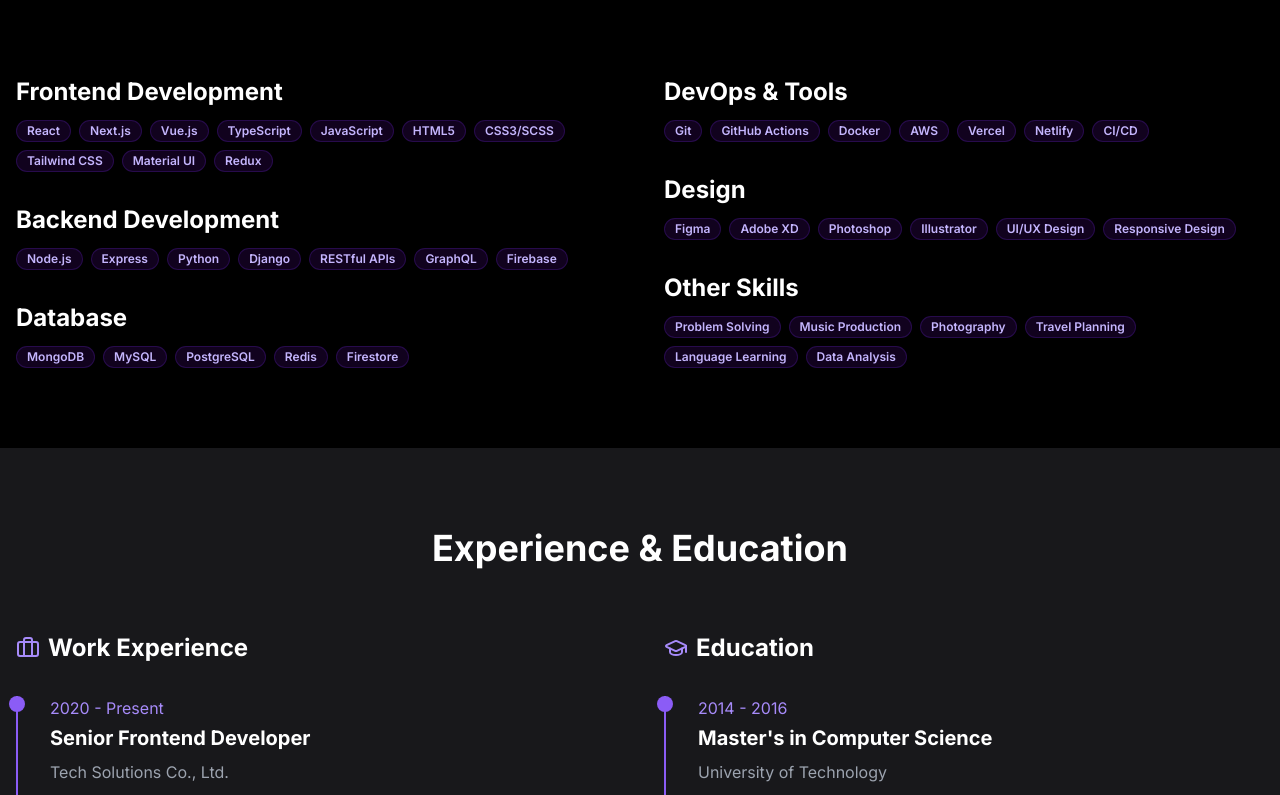
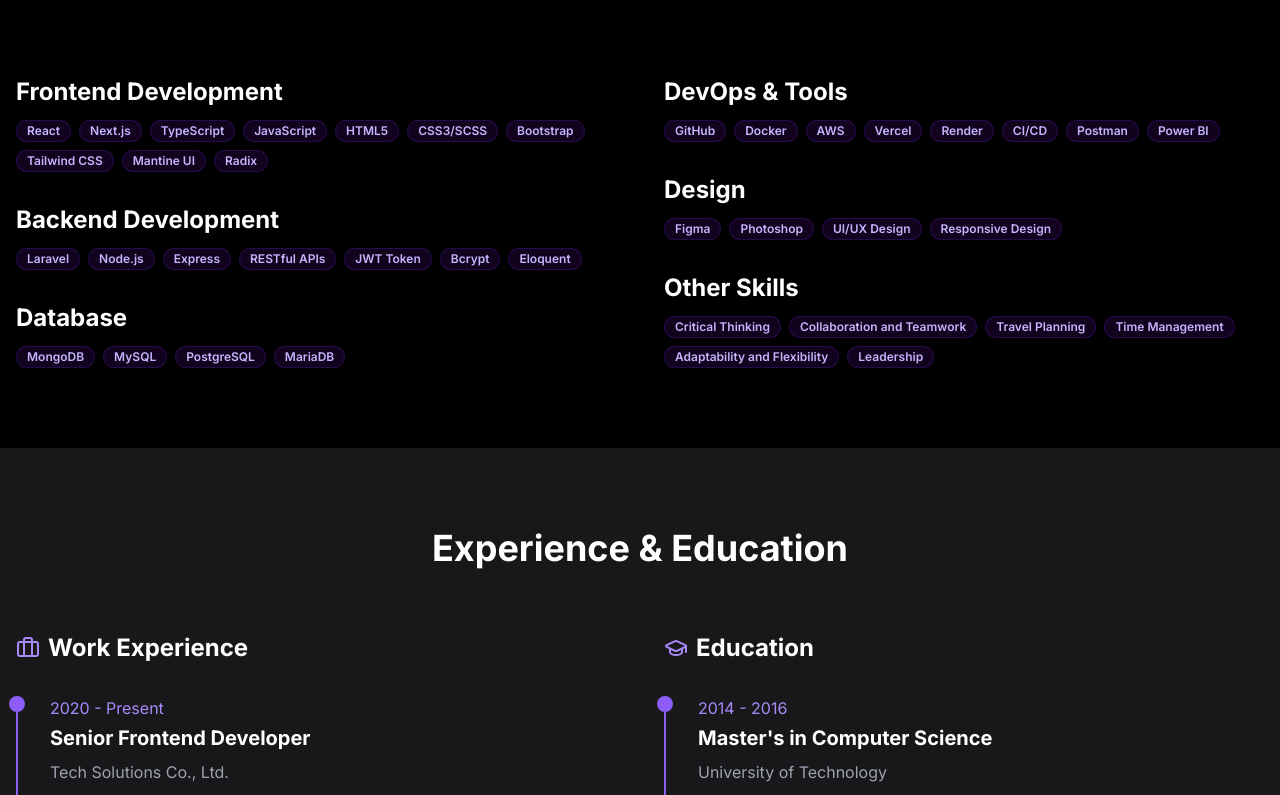
Before and after one commit to TinnTinnn/next-cv, a Next.js app in the folder next-cv/: page / in a window 1280 px wide. Shown: the part 1780-2575 px from the top of the page. Built offline with nearby package versions, Linux system fonts and the light colour scheme.

Commit message:
Edit badge

```diff
--- a/next-cv/app/page.tsx
+++ b/next-cv/app/page.tsx
@@ -295,9 +295,6 @@ export default function Home() {
                       Next.js
                     </Badge>
                     <Badge className="bg-purple-50 dark:bg-purple-950/30 text-purple-600 dark:text-purple-300 border border-purple-200 dark:border-purple-800/30 hover:bg-purple-100 dark:hover:bg-purple-900/40 transition-colors">
-                      Vue.js
-                    </Badge>
-                    <Badge className="bg-purple-50 dark:bg-purple-950/30 text-purple-600 dark:text-purple-300 border border-purple-200 dark:border-purple-800/30 hover:bg-purple-100 dark:hover:bg-purple-900/40 transition-colors">
                       TypeScript
                     </Badge>
                     <Badge className="bg-purple-50 dark:bg-purple-950/30 text-purple-600 dark:text-purple-300 border border-purple-200 dark:border-purple-800/30 hover:bg-purple-100 dark:hover:bg-purple-900/40 transition-colors">
@@ -310,13 +307,16 @@ export default function Home() {
                       CSS3/SCSS
                     </Badge>
                     <Badge className="bg-purple-50 dark:bg-purple-950/30 text-purple-600 dark:text-purple-300 border border-purple-200 dark:border-purple-800/30 hover:bg-purple-100 dark:hover:bg-purple-900/40 transition-colors">
+                      Bootstrap
+                    </Badge>
+                    <Badge className="bg-purple-50 dark:bg-purple-950/30 text-purple-600 dark:text-purple-300 border border-purple-200 dark:border-purple-800/30 hover:bg-purple-100 dark:hover:bg-purple-900/40 transition-colors">
                       Tailwind CSS
                     </Badge>
                     <Badge className="bg-purple-50 dark:bg-purple-950/30 text-purple-600 dark:text-purple-300 border border-purple-200 dark:border-purple-800/30 hover:bg-purple-100 dark:hover:bg-purple-900/40 transition-colors">
-                      Material UI
+                      Mantine UI
                     </Badge>
                     <Badge className="bg-purple-50 dark:bg-purple-950/30 text-purple-600 dark:text-purple-300 border border-purple-200 dark:border-purple-800/30 hover:bg-purple-100 dark:hover:bg-purple-900/40 transition-colors">
-                      Redux
+                      Radix
                     </Badge>
                   </div>
                 </div>
@@ -325,25 +325,25 @@ export default function Home() {
                   <h3 className="text-2xl font-bold">Backend Development</h3>
                   <div className="flex flex-wrap gap-2">
                     <Badge className="bg-purple-50 dark:bg-purple-950/30 text-purple-600 dark:text-purple-300 border border-purple-200 dark:border-purple-800/30 hover:bg-purple-100 dark:hover:bg-purple-900/40 transition-colors">
+                      Laravel
+                    </Badge>
+                    <Badge className="bg-purple-50 dark:bg-purple-950/30 text-purple-600 dark:text-purple-300 border border-purple-200 dark:border-purple-800/30 hover:bg-purple-100 dark:hover:bg-purple-900/40 transition-colors">
                       Node.js
                     </Badge>
                     <Badge className="bg-purple-50 dark:bg-purple-950/30 text-purple-600 dark:text-purple-300 border border-purple-200 dark:border-purple-800/30 hover:bg-purple-100 dark:hover:bg-purple-900/40 transition-colors">
                       Express
                     </Badge>
                     <Badge className="bg-purple-50 dark:bg-purple-950/30 text-purple-600 dark:text-purple-300 border border-purple-200 dark:border-purple-800/30 hover:bg-purple-100 dark:hover:bg-purple-900/40 transition-colors">
-                      Python
-                    </Badge>
-                    <Badge className="bg-purple-50 dark:bg-purple-950/30 text-purple-600 dark:text-purple-300 border border-purple-200 dark:border-purple-800/30 hover:bg-purple-100 dark:hover:bg-purple-900/40 transition-colors">
-                      Django
-                    </Badge>
-                    <Badge className="bg-purple-50 dark:bg-purple-950/30 text-purple-600 dark:text-purple-300 border border-purple-200 dark:border-purple-800/30 hover:bg-purple-100 dark:hover:bg-purple-900/40 transition-colors">
                       RESTful APIs
                     </Badge>
                     <Badge className="bg-purple-50 dark:bg-purple-950/30 text-purple-600 dark:text-purple-300 border border-purple-200 dark:border-purple-800/30 hover:bg-purple-100 dark:hover:bg-purple-900/40 transition-colors">
-                      GraphQL
+                      JWT Token
                     </Badge>
                     <Badge className="bg-purple-50 dark:bg-purple-950/30 text-purple-600 dark:text-purple-300 border border-purple-200 dark:border-purple-800/30 hover:bg-purple-100 dark:hover:bg-purple-900/40 transition-colors">
-                      Firebase
+                      Bcrypt
+                    </Badge>
+                    <Badge className="bg-purple-50 dark:bg-purple-950/30 text-purple-600 dark:text-purple-300 border border-purple-200 dark:border-purple-800/30 hover:bg-purple-100 dark:hover:bg-purple-900/40 transition-colors">
+                      Eloquent
                     </Badge>
                   </div>
                 </div>
@@ -361,10 +361,7 @@ export default function Home() {
                       PostgreSQL
                     </Badge>
                     <Badge className="bg-purple-50 dark:bg-purple-950/30 text-purple-600 dark:text-purple-300 border border-purple-200 dark:border-purple-800/30 hover:bg-purple-100 dark:hover:bg-purple-900/40 transition-colors">
-                      Redis
-                    </Badge>
-                    <Badge className="bg-purple-50 dark:bg-purple-950/30 text-purple-600 dark:text-purple-300 border border-purple-200 dark:border-purple-800/30 hover:bg-purple-100 dark:hover:bg-purple-900/40 transition-colors">
-                      Firestore
+                      MariaDB
                     </Badge>
                   </div>
                 </div>
@@ -377,10 +374,7 @@ export default function Home() {
                   <h3 className="text-2xl font-bold">DevOps & Tools</h3>
                   <div className="flex flex-wrap gap-2">
                     <Badge className="bg-purple-50 dark:bg-purple-950/30 text-purple-600 dark:text-purple-300 border border-purple-200 dark:border-purple-800/30 hover:bg-purple-100 dark:hover:bg-purple-900/40 transition-colors">
-                      Git
-                    </Badge>
-                    <Badge className="bg-purple-50 dark:bg-purple-950/30 text-purple-600 dark:text-purple-300 border border-purple-200 dark:border-purple-800/30 hover:bg-purple-100 dark:hover:bg-purple-900/40 transition-colors">
-                      GitHub Actions
+                      GitHub
                     </Badge>
                     <Badge className="bg-purple-50 dark:bg-purple-950/30 text-purple-600 dark:text-purple-300 border border-purple-200 dark:border-purple-800/30 hover:bg-purple-100 dark:hover:bg-purple-900/40 transition-colors">
                       Docker
@@ -392,10 +386,16 @@ export default function Home() {
                       Vercel
                     </Badge>
                     <Badge className="bg-purple-50 dark:bg-purple-950/30 text-purple-600 dark:text-purple-300 border border-purple-200 dark:border-purple-800/30 hover:bg-purple-100 dark:hover:bg-purple-900/40 transition-colors">
-                      Netlify
+                      Render
                     </Badge>
                     <Badge className="bg-purple-50 dark:bg-purple-950/30 text-purple-600 dark:text-purple-300 border border-purple-200 dark:border-purple-800/30 hover:bg-purple-100 dark:hover:bg-purple-900/40 transition-colors">
                       CI/CD
+                    </Badge>
+                    <Badge className="bg-purple-50 dark:bg-purple-950/30 text-purple-600 dark:text-purple-300 border border-purple-200 dark:border-purple-800/30 hover:bg-purple-100 dark:hover:bg-purple-900/40 transition-colors">
+                      Postman
+                    </Badge>
+                    <Badge className="bg-purple-50 dark:bg-purple-950/30 text-purple-600 dark:text-purple-300 border border-purple-200 dark:border-purple-800/30 hover:bg-purple-100 dark:hover:bg-purple-900/40 transition-colors">
+                      Power BI
                     </Badge>
                   </div>
                 </div>
@@ -407,13 +407,7 @@ export default function Home() {
                       Figma
                     </Badge>
                     <Badge className="bg-purple-50 dark:bg-purple-950/30 text-purple-600 dark:text-purple-300 border border-purple-200 dark:border-purple-800/30 hover:bg-purple-100 dark:hover:bg-purple-900/40 transition-colors">
-                      Adobe XD
-                    </Badge>
-                    <Badge className="bg-purple-50 dark:bg-purple-950/30 text-purple-600 dark:text-purple-300 border border-purple-200 dark:border-purple-800/30 hover:bg-purple-100 dark:hover:bg-purple-900/40 transition-colors">
                       Photoshop
-                    </Badge>
-                    <Badge className="bg-purple-50 dark:bg-purple-950/30 text-purple-600 dark:text-purple-300 border border-purple-200 dark:border-purple-800/30 hover:bg-purple-100 dark:hover:bg-purple-900/40 transition-colors">
-                      Illustrator
                     </Badge>
                     <Badge className="bg-purple-50 dark:bg-purple-950/30 text-purple-600 dark:text-purple-300 border border-purple-200 dark:border-purple-800/30 hover:bg-purple-100 dark:hover:bg-purple-900/40 transition-colors">
                       UI/UX Design
@@ -428,22 +422,22 @@ export default function Home() {
                   <h3 className="text-2xl font-bold">Other Skills</h3>
                   <div className="flex flex-wrap gap-2">
                     <Badge className="bg-purple-50 dark:bg-purple-950/30 text-purple-600 dark:text-purple-300 border border-purple-200 dark:border-purple-800/30 hover:bg-purple-100 dark:hover:bg-purple-900/40 transition-colors">
-                      Problem Solving
+                      Critical Thinking
                     </Badge>
                     <Badge className="bg-purple-50 dark:bg-purple-950/30 text-purple-600 dark:text-purple-300 border border-purple-200 dark:border-purple-800/30 hover:bg-purple-100 dark:hover:bg-purple-900/40 transition-colors">
-                      Music Production
-                    </Badge>
-                    <Badge className="bg-purple-50 dark:bg-purple-950/30 text-purple-600 dark:text-purple-300 border border-purple-200 dark:border-purple-800/30 hover:bg-purple-100 dark:hover:bg-purple-900/40 transition-colors">
-                      Photography
+                      Collaboration and Teamwork
                     </Badge>
                     <Badge className="bg-purple-50 dark:bg-purple-950/30 text-purple-600 dark:text-purple-300 border border-purple-200 dark:border-purple-800/30 hover:bg-purple-100 dark:hover:bg-purple-900/40 transition-colors">
                       Travel Planning
                     </Badge>
                     <Badge className="bg-purple-50 dark:bg-purple-950/30 text-purple-600 dark:text-purple-300 border border-purple-200 dark:border-purple-800/30 hover:bg-purple-100 dark:hover:bg-purple-900/40 transition-colors">
-                      Language Learning
+                      Time Management
                     </Badge>
                     <Badge className="bg-purple-50 dark:bg-purple-950/30 text-purple-600 dark:text-purple-300 border border-purple-200 dark:border-purple-800/30 hover:bg-purple-100 dark:hover:bg-purple-900/40 transition-colors">
-                      Data Analysis
+                      Adaptability and Flexibility
+                    </Badge>
+                    <Badge className="bg-purple-50 dark:bg-purple-950/30 text-purple-600 dark:text-purple-300 border border-purple-200 dark:border-purple-800/30 hover:bg-purple-100 dark:hover:bg-purple-900/40 transition-colors">
+                      Leadership
                     </Badge>
                   </div>
                 </div>
@@ -794,7 +788,7 @@ export default function Home() {
                         type="text"
                         id="name"
                         className="w-full px-4 py-3 bg-white dark:bg-zinc-800 border border-zinc-300 dark:border-zinc-700 rounded-lg focus:outline-none focus:ring-2 focus:ring-purple-500"
-                        placeholder="John Doe"
+                        placeholder="Your name here"
                       />
                     </div>
                     <div>
```
